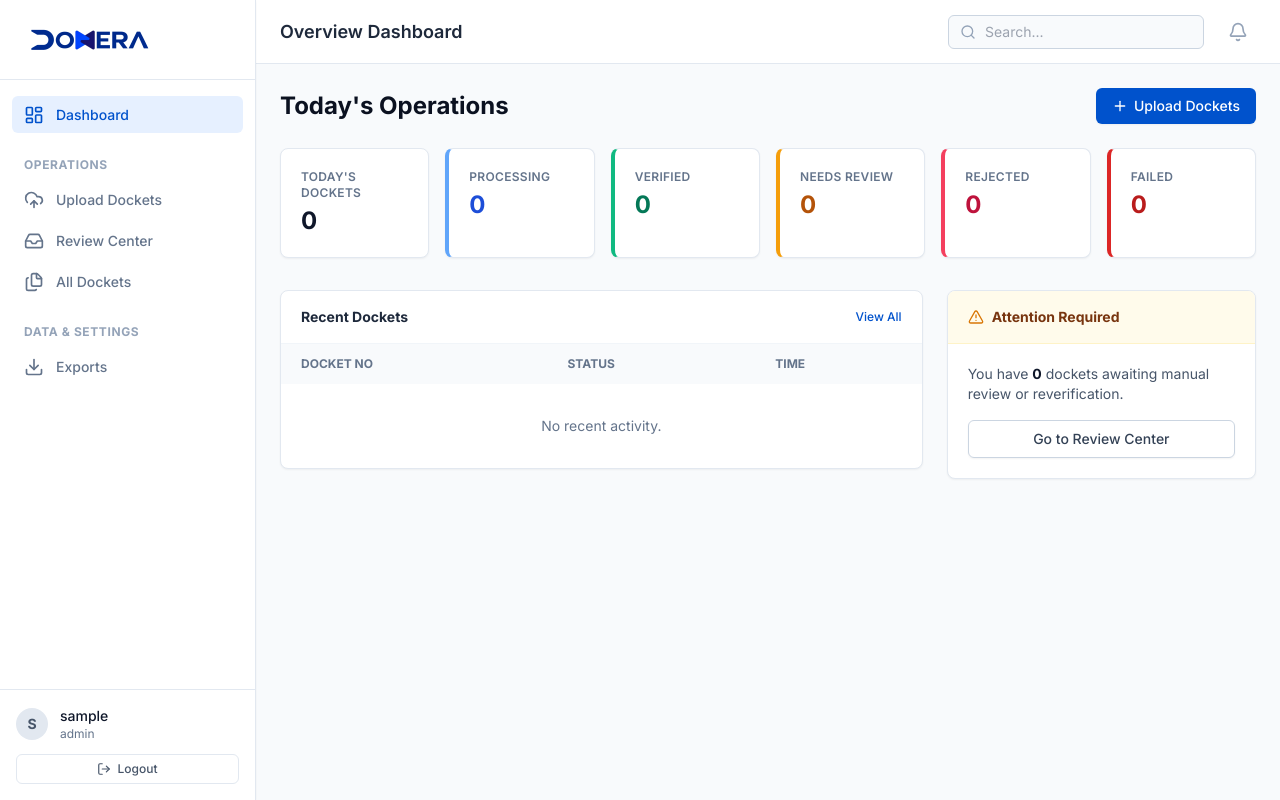
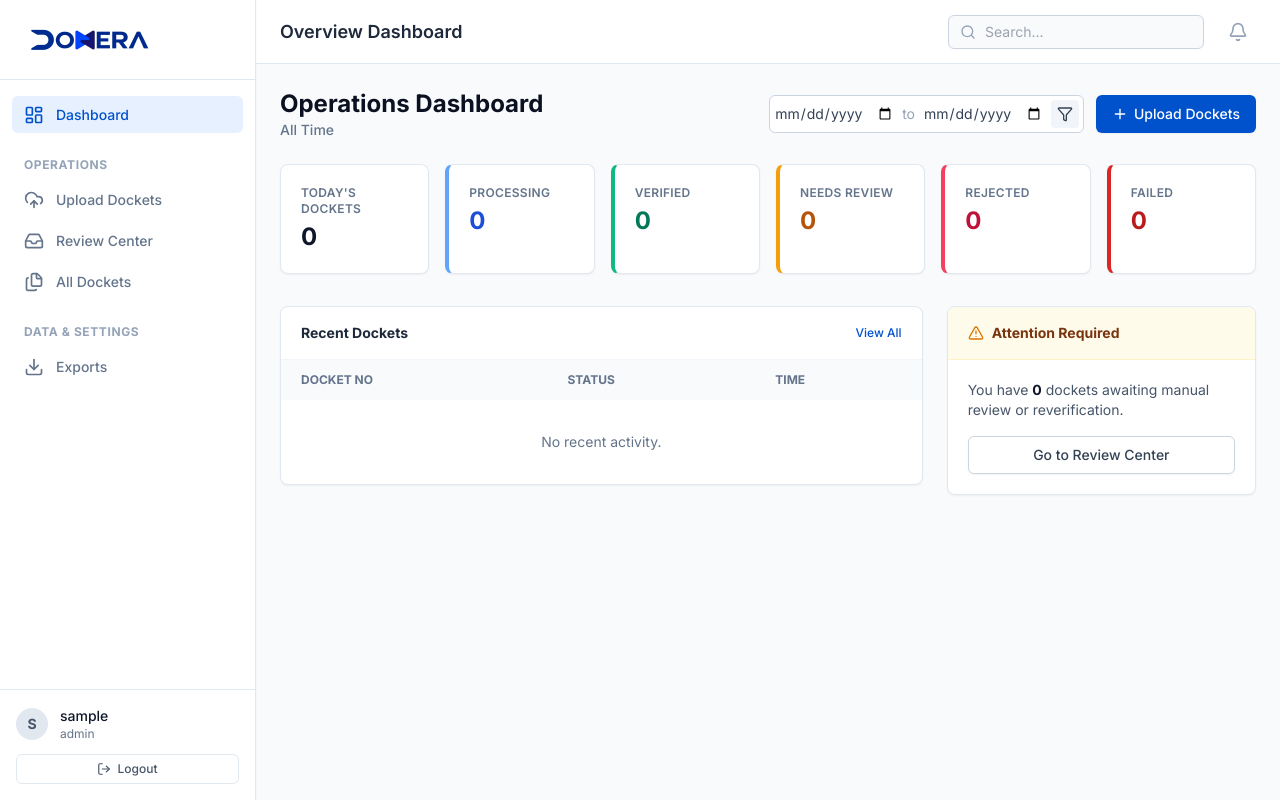
Before and after one commit to amarjeet-singh08/doxera-ocr, a Flask app: page / in a window 1280 px wide. Run offline with Flask 3, Linux system fonts and the light colour scheme; the visitor is signed in with stand-in values (Sample User, id 1); data that the repository does not hold is empty; some libraries are stand-ins or nearby versions.

Commit message:
feat: Add comprehensive Date Range filtering to Dashboard and All Dockets, fix IST Timezone offset for Today's Dockets count

```diff
--- a/templates/dashboard.html
+++ b/templates/dashboard.html
@@ -2,36 +2,56 @@
 {% block header_title %}Overview Dashboard{% endblock %}
 
 {% block content %}
-<div class="flex flex-col sm:flex-row justify-between items-start sm:items-center gap-4 mb-6">
-    <h1 class="text-xl sm:text-2xl font-bold text-navy-900">Today's Operations</h1>
-    <a href="{{ url_for('ops.upload') }}" class="inline-flex items-center px-4 py-2 bg-nexpress-blue hover:bg-blue-700 text-white text-sm font-medium rounded-md shadow-sm transition-colors w-full sm:w-auto justify-center">
-        <i data-lucide="plus" class="h-4 w-4 mr-1.5"></i> Upload Dockets
-    </a>
+<div class="flex flex-col md:flex-row justify-between items-start md:items-center gap-4 mb-6">
+    <div class="flex flex-col">
+        <h1 class="text-xl sm:text-2xl font-bold text-navy-900">Operations Dashboard</h1>
+        <p class="text-sm text-slate-500 font-medium">{{ period_label }}</p>
+    </div>
+
+    <div class="flex flex-col sm:flex-row gap-3 w-full md:w-auto">
+        <form action="{{ url_for('ops.dashboard') }}" method="GET" class="flex items-center gap-2 bg-white rounded-md border border-slate-300 p-1">
+            <input type="date" name="start_date" value="{{ start_date or '' }}" class="text-sm border-none bg-transparent focus:ring-0 text-slate-700 max-w-[120px]" required>
+            <span class="text-slate-400 text-sm">to</span>
+            <input type="date" name="end_date" value="{{ end_date or '' }}" class="text-sm border-none bg-transparent focus:ring-0 text-slate-700 max-w-[120px]" required>
+            <button type="submit" class="p-1.5 bg-slate-100 hover:bg-slate-200 text-slate-700 rounded transition-colors" title="Filter by date">
+                <i data-lucide="filter" class="h-4 w-4"></i>
+            </button>
+            {% if start_date %}
+            <a href="{{ url_for('ops.dashboard') }}" class="p-1.5 text-rose-500 hover:bg-rose-50 rounded transition-colors" title="Clear filter">
+                <i data-lucide="x" class="h-4 w-4"></i>
+            </a>
+            {% endif %}
+        </form>
+
+        <a href="{{ url_for('ops.upload') }}" class="inline-flex items-center px-4 py-2 bg-nexpress-blue hover:bg-blue-700 text-white text-sm font-medium rounded-md shadow-sm transition-colors w-full sm:w-auto justify-center">
+            <i data-lucide="plus" class="h-4 w-4 mr-1.5"></i> Upload Dockets
+        </a>
+    </div>
 </div>
 
 <!-- Stats -->
 <div class="grid grid-cols-2 md:grid-cols-3 lg:grid-cols-6 gap-3 lg:gap-4 mb-6 lg:mb-8">
-    <a href="{{ url_for('ops.dockets') }}" class="bg-white rounded-lg shadow-sm border border-slate-200 p-5 hover:shadow-md transition-shadow cursor-pointer block">
-        <p class="text-xs font-semibold text-slate-500 uppercase tracking-wide">Today's Dockets</p>
+    <a href="{{ url_for('ops.dockets', start_date=start_date, end_date=end_date) }}" class="bg-white rounded-lg shadow-sm border border-slate-200 p-5 hover:shadow-md transition-shadow cursor-pointer block">
+        <p class="text-xs font-semibold text-slate-500 uppercase tracking-wide">{% if start_date %}Total Uploaded{% else %}Today's Dockets{% endif %}</p>
         <p class="text-2xl font-bold text-slate-900 mt-1">{{ stats.today }}</p>
     </a>
-    <a href="{{ url_for('ops.dockets', status='PROCESSING') }}" class="bg-white rounded-lg shadow-sm border border-slate-200 p-5 border-l-4 border-l-blue-400 hover:shadow-md transition-shadow cursor-pointer block">
+    <a href="{{ url_for('ops.dockets', status='PROCESSING', start_date=start_date, end_date=end_date) }}" class="bg-white rounded-lg shadow-sm border border-slate-200 p-5 border-l-4 border-l-blue-400 hover:shadow-md transition-shadow cursor-pointer block">
         <p class="text-xs font-semibold text-slate-500 uppercase tracking-wide">Processing</p>
         <p class="text-2xl font-bold text-blue-700 mt-1">{{ stats.processing }}</p>
     </a>
-    <a href="{{ url_for('ops.dockets', status='VERIFIED') }}" class="bg-white rounded-lg shadow-sm border border-slate-200 p-5 border-l-4 border-l-emerald-500 hover:shadow-md transition-shadow cursor-pointer block">
+    <a href="{{ url_for('ops.dockets', status='VERIFIED', start_date=start_date, end_date=end_date) }}" class="bg-white rounded-lg shadow-sm border border-slate-200 p-5 border-l-4 border-l-emerald-500 hover:shadow-md transition-shadow cursor-pointer block">
         <p class="text-xs font-semibold text-slate-500 uppercase tracking-wide">Verified</p>
         <p class="text-2xl font-bold text-emerald-700 mt-1">{{ stats.verified }}</p>
     </a>
-    <a href="{{ url_for('ops.review_center') }}" class="bg-white rounded-lg shadow-sm border border-slate-200 p-5 border-l-4 border-l-amber-500 hover:shadow-md transition-shadow cursor-pointer block">
+    <a href="{{ url_for('ops.review_center', start_date=start_date, end_date=end_date) }}" class="bg-white rounded-lg shadow-sm border border-slate-200 p-5 border-l-4 border-l-amber-500 hover:shadow-md transition-shadow cursor-pointer block">
         <p class="text-xs font-semibold text-slate-500 uppercase tracking-wide">Needs Review</p>
         <p class="text-2xl font-bold text-amber-700 mt-1">{{ stats.review }}</p>
     </a>
-    <a href="{{ url_for('ops.dockets', status='REJECTED') }}" class="bg-white rounded-lg shadow-sm border border-slate-200 p-5 border-l-4 border-l-rose-500 hover:shadow-md transition-shadow cursor-pointer block">
+    <a href="{{ url_for('ops.dockets', status='REJECTED', start_date=start_date, end_date=end_date) }}" class="bg-white rounded-lg shadow-sm border border-slate-200 p-5 border-l-4 border-l-rose-500 hover:shadow-md transition-shadow cursor-pointer block">
         <p class="text-xs font-semibold text-slate-500 uppercase tracking-wide">Rejected</p>
         <p class="text-2xl font-bold text-rose-700 mt-1">{{ stats.rejected }}</p>
     </a>
-    <a href="{{ url_for('ops.dockets', status='FAILED') }}" class="bg-white rounded-lg shadow-sm border border-slate-200 p-5 border-l-4 border-l-red-600 hover:shadow-md transition-shadow cursor-pointer block">
+    <a href="{{ url_for('ops.dockets', status='FAILED', start_date=start_date, end_date=end_date) }}" class="bg-white rounded-lg shadow-sm border border-slate-200 p-5 border-l-4 border-l-red-600 hover:shadow-md transition-shadow cursor-pointer block">
         <p class="text-xs font-semibold text-slate-500 uppercase tracking-wide">Failed</p>
         <p class="text-2xl font-bold text-red-700 mt-1">{{ stats.failed }}</p>
     </a>
```
Also changed, not shown: routes_ops.py (+71 -13 lines), templates/dockets.html (+19 -3 lines).
